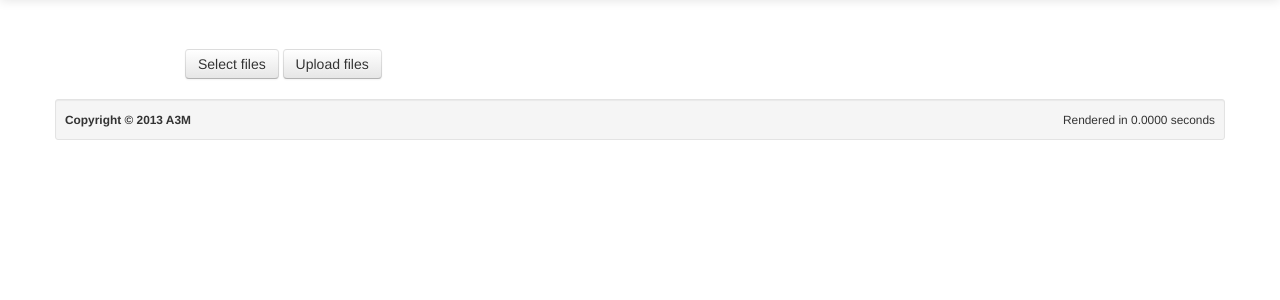
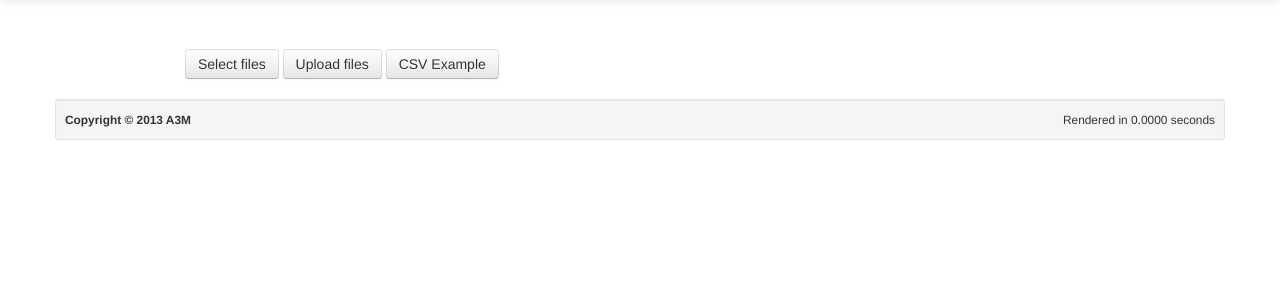
Before and after one commit to simbiont/authproject, a CodeIgniter app: page /index.php/upload/index in a window 1280 px wide. Shown: the part 41-341 px from the top of the page. Run offline with CodeIgniter, Linux system fonts and the light colour scheme; data that the repository does not hold is empty; some libraries are stand-ins or nearby versions.

Commit message:
CSV update

```diff
--- a/application/views/upload-form.php
+++ b/application/views/upload-form.php
@@ -3,11 +3,17 @@
     <div id="alarm"></div>
     <button id="pickfiles" class="btn">Select files</button>
     <button id="uploadfiles" class="btn">Upload files</button>
+    <button id="csvExample" class="btn">CSV Example</button>
     <div id="filelist">No runtime found.</div>
 </div>
 <script type="text/javascript">
 
     $(function() {
+        console.log(document.location);
+        $('#csvExample').click(function(){
+            document.location.href = document.location.protocol+'//'+document.location.host+'/resource/example_csv.csv';
+        });
+
         var base = "<?php echo base_url(); ?>";
         // Setup html5 version
         var uploader = new plupload.Uploader({
--- /dev/null
+++ b/resource/example_csv.csv
@@ -0,0 +1,2 @@
+Initials,Date,Service,Description,Hours,Rate,Amount
+Yes,2013-08-09,Test,Lorem ipsum sith,10,10,4
```
